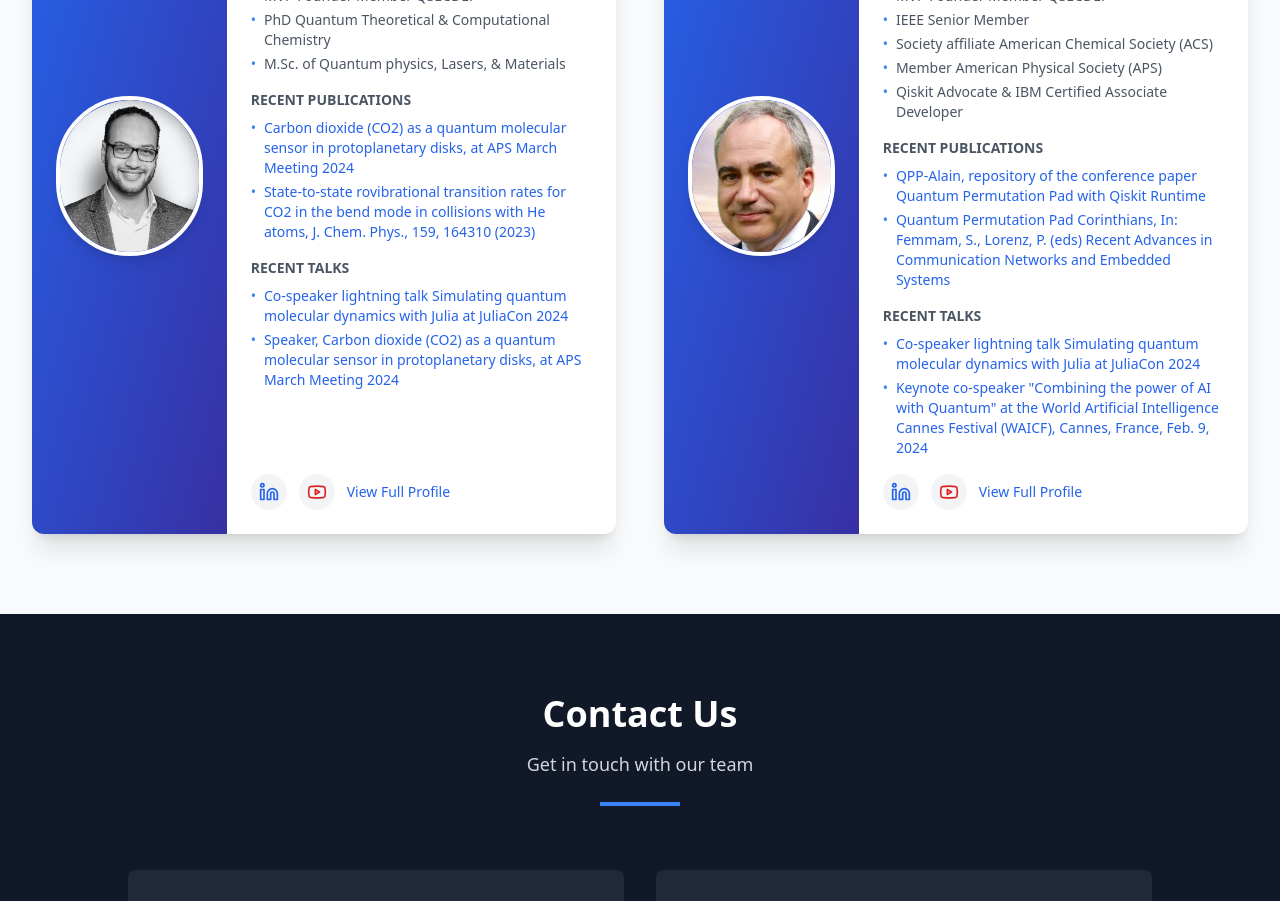
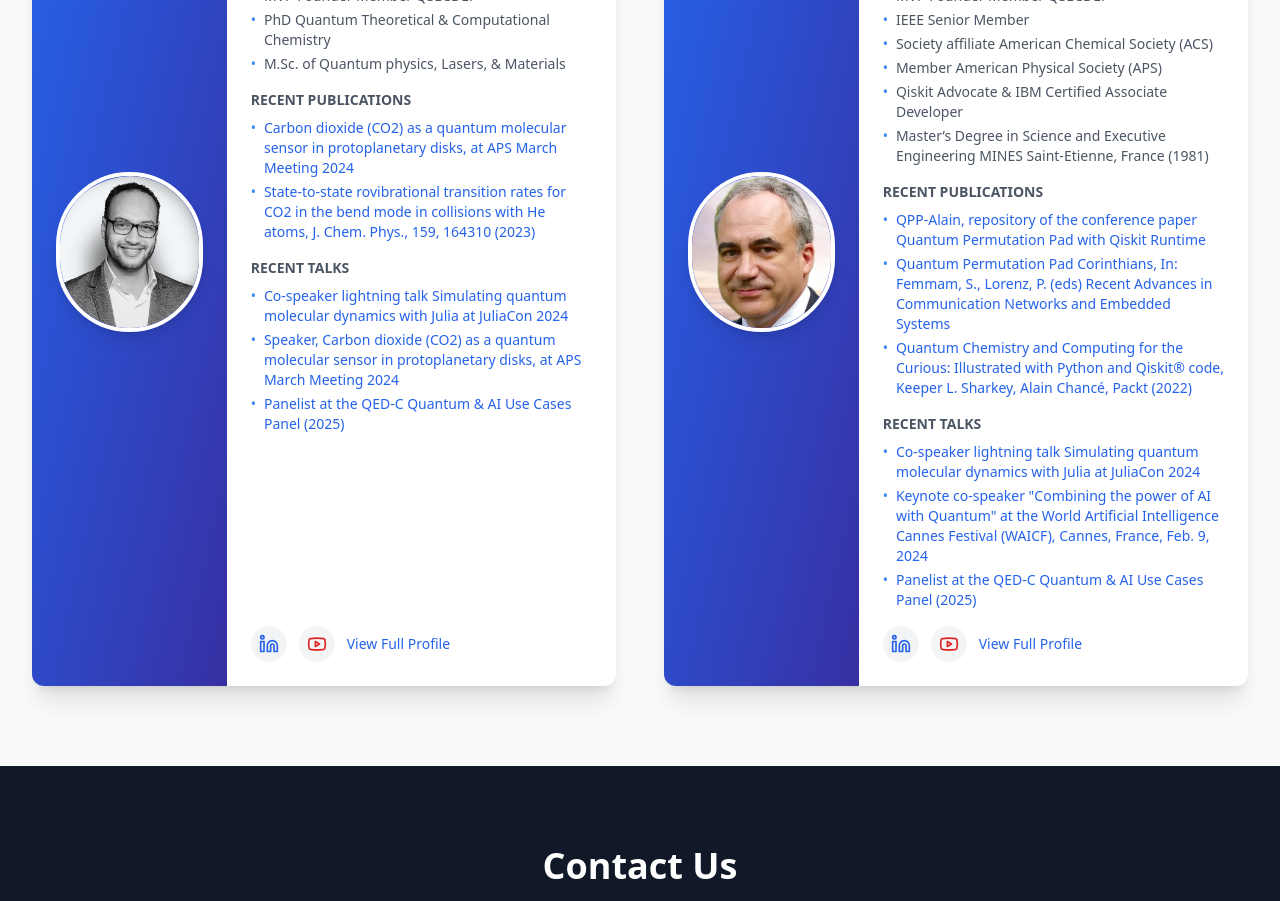
Before and after one commit to zainmo11/Molket, a React (Vite) app: page / in a window 1280 px wide. Shown: the part 7540-8441 px from the top of the page. Built offline with nearby package versions, Linux system fonts and the light colour scheme.

Commit message:
Add files via upload

```diff
--- a/locales/en/translation.json
+++ b/locales/en/translation.json
@@ -106,7 +106,8 @@
       "talks": {
         "title": "Recent Talks",
         "item_1": "Co-speaker lightning talk Simulating quantum molecular dynamics with Julia at JuliaCon 2024",
-        "item_2": "Speaker, Carbon dioxide (CO2) as a quantum molecular sensor in protoplanetary disks, at APS March Meeting 2024"
+        "item_2": "Speaker, Carbon dioxide (CO2) as a quantum molecular sensor in protoplanetary disks, at APS March Meeting 2024",
+        "item_3": "Panelist at the QED-C Quantum & AI Use Cases Panel (2025)"
       },
       "publications": {
         "title": "Recent Publications",
@@ -126,17 +127,20 @@
         "item_3": "IEEE Senior Member",
         "item_4": "Society affiliate American Chemical Society (ACS)",
         "item_5": "Member American Physical Society (APS)",
-        "item_6": "Qiskit Advocate & IBM Certified Associate Developer"
+        "item_6": "Qiskit Advocate & IBM Certified Associate Developer",
+        "item_7": "Master’s Degree in Science and Executive Engineering MINES Saint-Etienne, France (1981)"
       },
       "talks": {
         "title": "Recent Talks",
         "item_1": "Co-speaker lightning talk Simulating quantum molecular dynamics with Julia at JuliaCon 2024",
-        "item_2": "Keynote co-speaker \"Combining the power of AI with Quantum\" at the World Artificial Intelligence Cannes Festival (WAICF), Cannes, France, Feb. 9, 2024"
+        "item_2": "Keynote co-speaker \"Combining the power of AI with Quantum\" at the World Artificial Intelligence Cannes Festival (WAICF), Cannes, France, Feb. 9, 2024",
+        "item_3": "Panelist at the QED-C Quantum & AI Use Cases Panel (2025)"
       },
       "publications": {
         "title": "Recent Publications",
         "item_1": "QPP-Alain, repository of the conference paper Quantum Permutation Pad with Qiskit Runtime",
-        "item_2": "Quantum Permutation Pad Corinthians, In: Femmam, S., Lorenz, P. (eds) Recent Advances in Communication Networks and Embedded Systems"
+        "item_2": "Quantum Permutation Pad Corinthians, In: Femmam, S., Lorenz, P. (eds) Recent Advances in Communication Networks and Embedded Systems",
+        "item_3": "Quantum Chemistry and Computing for the Curious: Illustrated with Python and Qiskit® code, Keeper L. Sharkey, Alain Chancé, Packt (2022)"
       },
       "linkedin": "LinkedIn Profile",
       "view_profile": "View Full Profile"
--- a/locales/fr/translation.json
+++ b/locales/fr/translation.json
@@ -126,7 +126,8 @@
         "item_3": "Membre senior IEEE",
         "item_4": "Affilié à la Société Américaine de Chimie (ACS)",
         "item_5": "Membre de la Société Américaine de Physique (APS)",
-        "item_6": "Avocat Qiskit et Développeur Associé Certifié IBM"
+        "item_6": "Avocat Qiskit et Développeur Associé Certifié IBM",
+        "item_7": "Diplôme de Master en Sciences et en Ingénierie Exécutive, MINES Saint-Étienne, France (1981)"
       },
       "talks": {
         "title": "Conférences récentes",
@@ -136,7 +137,8 @@
       "publications": {
         "title": "Publications récentes",
         "item_1": "QPP-Alain, dépôt de l'article de conférence Quantum Permutation Pad avec Qiskit Runtime",
-        "item_2": "Quantum Permutation Pad Corinthians, In: Femmam, S., Lorenz, P. (eds) Avancées récentes dans les réseaux de communication et les systèmes embarqués"
+        "item_2": "Quantum Permutation Pad Corinthians, In: Femmam, S., Lorenz, P. (eds) Avancées récentes dans les réseaux de communication et les systèmes embarqués",
+        "item_3": "Quantum Chemistry and Computing for the Curious: Illustrated with Python and Qiskit® code, Keeper L. Sharkey, Alain Chancé, Packt (2022)"
       },
       "linkedin": "Profil LinkedIn",
       "view_profile": "Voir le profil complet"
--- a/locales/nl/translation.json
+++ b/locales/nl/translation.json
@@ -126,12 +126,14 @@
         "item_3": "IEEE Senior Lid",
         "item_4": "Affiliate van de American Chemical Society (ACS)",
         "item_5": "Lid van de American Physical Society (APS)",
-        "item_6": "Qiskit Advocaat & IBM Gecertificeerde Associate Ontwikkelaar"
+        "item_6": "Qiskit Advocaat & IBM Gecertificeerde Associate Ontwikkelaar",
+        "item_7": "Masterdiploma in Wetenschap en Executive Engineering, MINES Saint-Étienne, Frankrijk (1981)"
       },
       "talks": {
         "title": "Recente Presentaties",
         "item_1": "Mede-spreker bliksemtoespraak Simuleren van kwantummoleculaire dynamica met Julia bij JuliaCon 2024",
-        "item_2": "Keynote mede-spreker \"De kracht van AI combineren met kwantum\" op het World Artificial Intelligence Cannes Festival (WAICF), Cannes, Frankrijk, 9 feb. 2024"
+        "item_2": "Keynote mede-spreker \"De kracht van AI combineren met kwantum\" op het World Artificial Intelligence Cannes Festival (WAICF), Cannes, Frankrijk, 9 feb. 2024",
+        "item_3": "Quantum Chemistry and Computing for the Curious: Illustrated with Python and Qiskit® code, Keeper L. Sharkey, Alain Chancé, Packt (2022)"
       },
       "publications": {
         "title": "Recente Publicaties",
--- a/src/components/Team.tsx
+++ b/src/components/Team.tsx
@@ -25,6 +25,10 @@ const Team: React.FC = () => {
           title: t('team.founder_1.talks.item_2'),
           url: "https://meetings.aps.org/Meeting/MAR24/Session/LL03.3",
         },
+        {
+          title: t('team.founder_1.talks.item_3'),
+          url:"https://www.youtube.com/watch?v=5yBo3Jb71so"
+        }
       ],
       publications: [
         {
@@ -37,6 +41,7 @@ const Team: React.FC = () => {
         },
       ],
       linkedin: "https://www.linkedin.com/in/tiselim/",
+      github: "https://github.com/tahaselim",
     },
     {
       name: t('team.founder_2.name'),
@@ -49,6 +54,7 @@ const Team: React.FC = () => {
         t('team.founder_2.credentials.item_4'),
         t('team.founder_2.credentials.item_5'),
         t('team.founder_2.credentials.item_6'),
+        t('team.founder_2.credentials.item_7'),
       ],
       talks: [
         {
@@ -59,6 +65,10 @@ const Team: React.FC = () => {
           title: t('team.founder_2.talks.item_2'),
           url: "#",
         },
+        {
+          title: t('team.founder_1.talks.item_3'),
+          url:"https://www.youtube.com/watch?v=5yBo3Jb71so"
+        }
       ],
       publications: [
         {
@@ -69,8 +79,13 @@ const Team: React.FC = () => {
           title: t('team.founder_2.publications.item_2'),
           url: "https://doi.org/10.1007/978-3-031-59619-3_12",
         },
+        {
+          title: t('team.founder_2.publications.item_3'),
+          url: "https://www.amazon.com/Quantum-Chemistry-Computing-Curious-Illustrated/dp/1803243902"
+        }
       ],
       linkedin: "https://www.linkedin.com/in/alainchance/",
+      github: "https://github.com/AlainChance",
     },
   ];
 
@@ -185,7 +200,7 @@ const Team: React.FC = () => {
                           rel="noopener noreferrer"
                           className="p-2 bg-gray-100 hover:bg-blue-100 rounded-full text-blue-600 transition-colors duration-300"
                       >
-                        <Linkedin className="w-5 h-5" />
+                        <Linkedin className="w-5 h-5"/>
                       </a>
                       <a
                           href="https://www.youtube.com/channel"
@@ -193,13 +208,16 @@ const Team: React.FC = () => {
                           rel="noopener noreferrer"
                           className="p-2 bg-gray-100 hover:bg-red-100 rounded-full text-red-600 transition-colors duration-300"
                       >
-                        <Youtube className="w-5 h-5" />
+                        <Youtube className="w-5 h-5"/>
                       </a>
-                      <button
-                          className="ml-auto text-sm font-medium text-blue-600 hover:text-blue-800 transition-colors duration-300"
+                      <a
+                          href={member.github}
+                          target="_blank"
+                          rel="noopener noreferrer"
+                          className="text-sm font-medium text-blue-600 hover:text-blue-800 transition-colors duration-300 cursor-pointer mt-2"
                       >
-                        {t('team.founder_1.view_profile')} {/* Localized 'View Full Profile' button */}
-                      </button>
+                        {t('team.founder_1.view_profile')} {/* Localized 'View Full Profile' link */}
+                      </a>
                     </div>
                   </div>
                 </motion.div>
```
Also changed, not shown: 3 other files (tests, documents, lock files or other folders).
